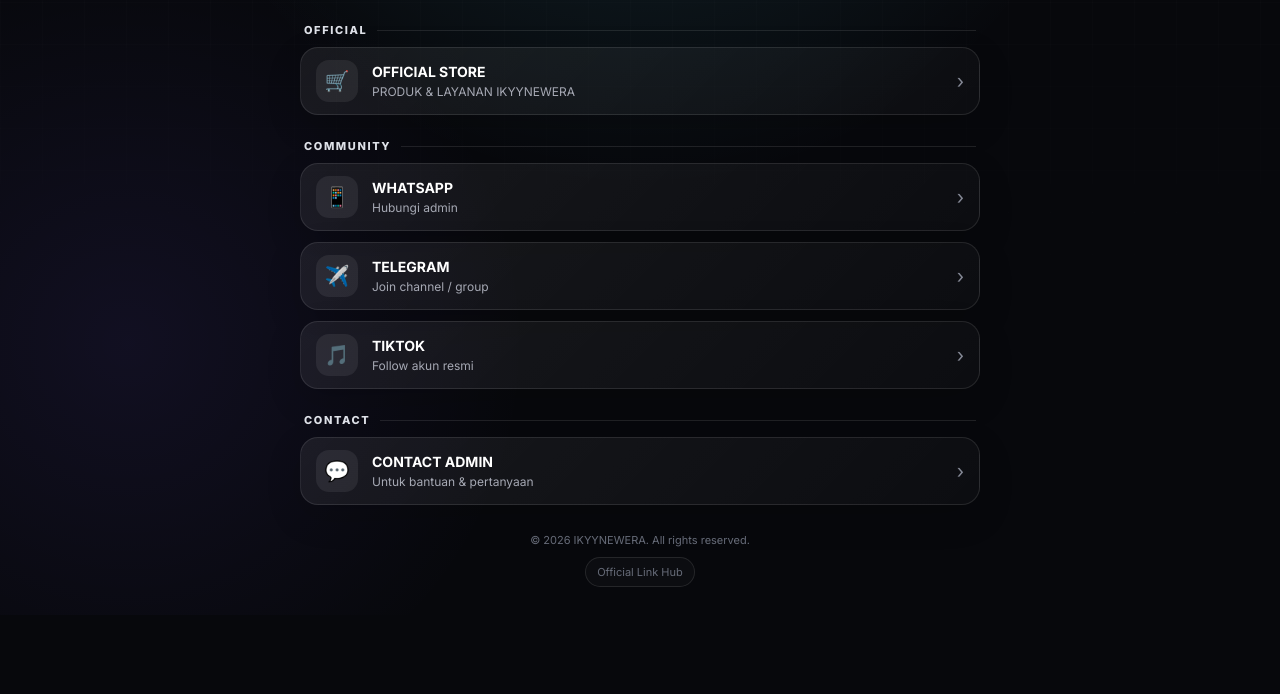
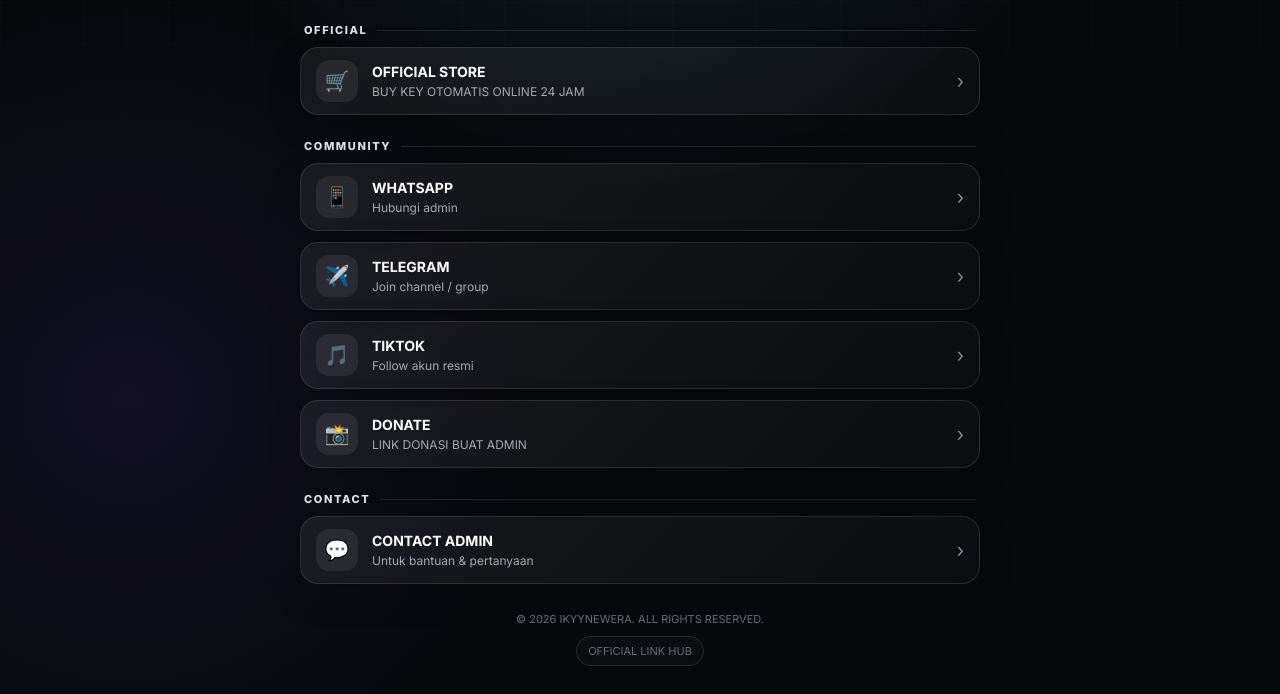
Before and after one commit to ikyy277/ikynewera, a plain HTML site: page index.html in a window 1280 px wide. Shown: the part 292-986 px from the top of the page. Before the commit the page ends 907 px from the top, so only its background shows below. Drawn offline with Linux system fonts and the light colour scheme.

Commit message:
Add files via upload

```diff
--- a/index.html
+++ b/index.html
@@ -59,7 +59,7 @@
     <div class="section-title">Official</div>
     <div class="links">
       <a class="link" href="https://ikynewera.my.id" target="_blank" rel="noopener">
-        <div class="icon">🛒</div><div class="txt"><strong>OFFICIAL STORE</strong><span>PRODUK & LAYANAN IKYYNEWERA</span></div><div class="arrow">›</div>
+        <div class="icon">🛒</div><div class="txt"><strong>OFFICIAL STORE</strong><span>BUY KEY OTOMATIS ONLINE 24 JAM</span></div><div class="arrow">›</div>
       </a>
     </div>
   </section>
@@ -76,6 +76,9 @@
       <a class="link" href="https://tiktok.com/@ikyy144hertz" target="_blank" rel="noopener">
         <div class="icon">🎵</div><div class="txt"><strong>TIKTOK</strong><span>Follow akun resmi</span></div><div class="arrow">›</div>
       </a>
+      <a class="link" href="https://sociabuzz.com/ikyy666_/donate" target="_blank" rel="noopener">
+        <div class="icon">📸</div><div class="txt"><strong>DONATE</strong><span>LINK DONASI BUAT ADMIN</span></div><div class="arrow">›</div>
+      </a>
     </div>
   </section>
 
@@ -89,8 +92,8 @@
   </section>
 
   <footer class="footer">
-    <div>© 2026 IKYYNEWERA. All rights reserved.</div>
-    <div class="pill">Official Link Hub</div>
+    <div>© 2026 IKYYNEWERA. ALL RIGHTS RESERVED.</div>
+    <div class="pill">OFFICIAL LINK HUB</div>
   </footer>
 </main>
 </body>
```
